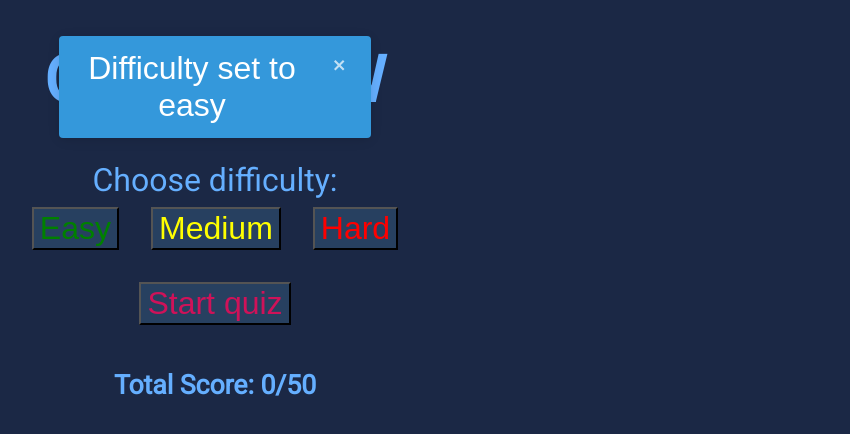
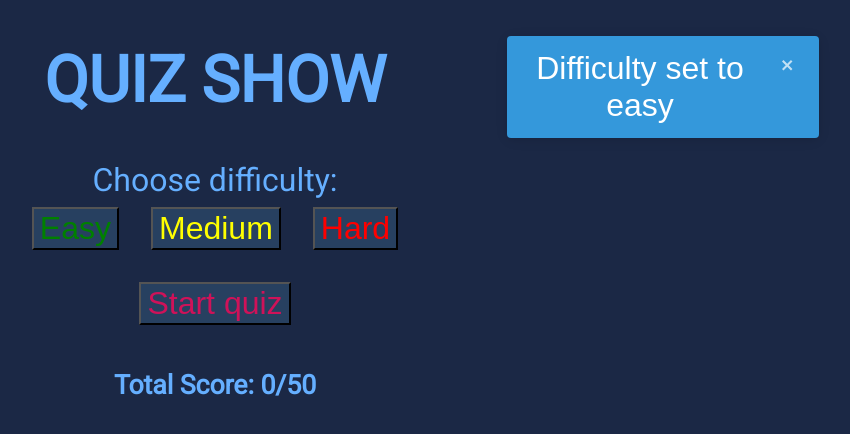
Before and after one commit to fmagesty/quiz-show, a React app: page / in a window 1280 px wide. Shown: the top 434 px of the page, without its empty margins (425-1275 px from the left). Built offline with nearby package versions, Linux system fonts and the light colour scheme.

Commit message:
update toast position

```diff
--- a/src/components/common/QuizShow.js
+++ b/src/components/common/QuizShow.js
@@ -32,7 +32,7 @@ const QuizShow = () => {
     let answer = document.getElementById(choice).innerHTML;
     if (answer === correct) {
       toast.success('Correct!', {
-        position: 'top-center',
+        position: 'top-right',
         autoClose: 2000,
         hideProgressBar: true,
         closeOnClick: true,
@@ -43,7 +43,7 @@ const QuizShow = () => {
       return setCount((count) => count + 1);
     } else {
       toast.error(`Incorrect! The answer was ${correct}`, {
-        position: 'top-center',
+        position: 'top-right',
         autoClose: 2000,
         hideProgressBar: true,
         closeOnClick: true,
@@ -123,7 +123,7 @@ const QuizShow = () => {
 
   useEffect(() => {
     toast.info(`Difficulty set to ${difficulty}`, {
-      position: 'top-center',
+      position: 'top-right',
       autoClose: 1500,
       hideProgressBar: false,
       closeOnClick: true,
@@ -154,7 +154,7 @@ const QuizShow = () => {
       {questions}
       <h5>Total Score: {count}/50</h5>
       <ToastContainer
-        position="top-center"
+        position="top-right"
         autoClose={2000}
         hideProgressBar
         newestOnTop={false}
```
Also changed, not shown: 1 other file (tests, documents, lock files or other folders).
